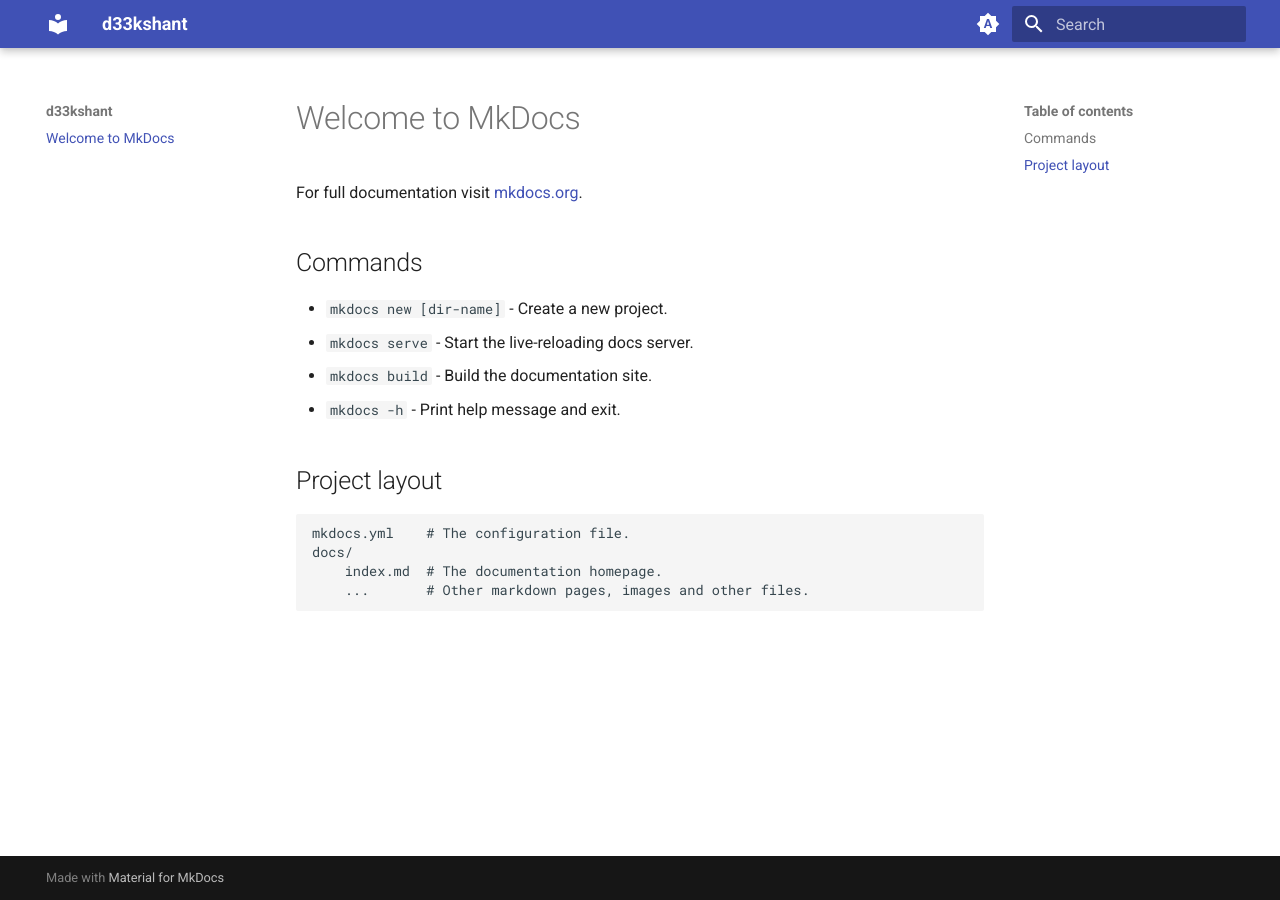
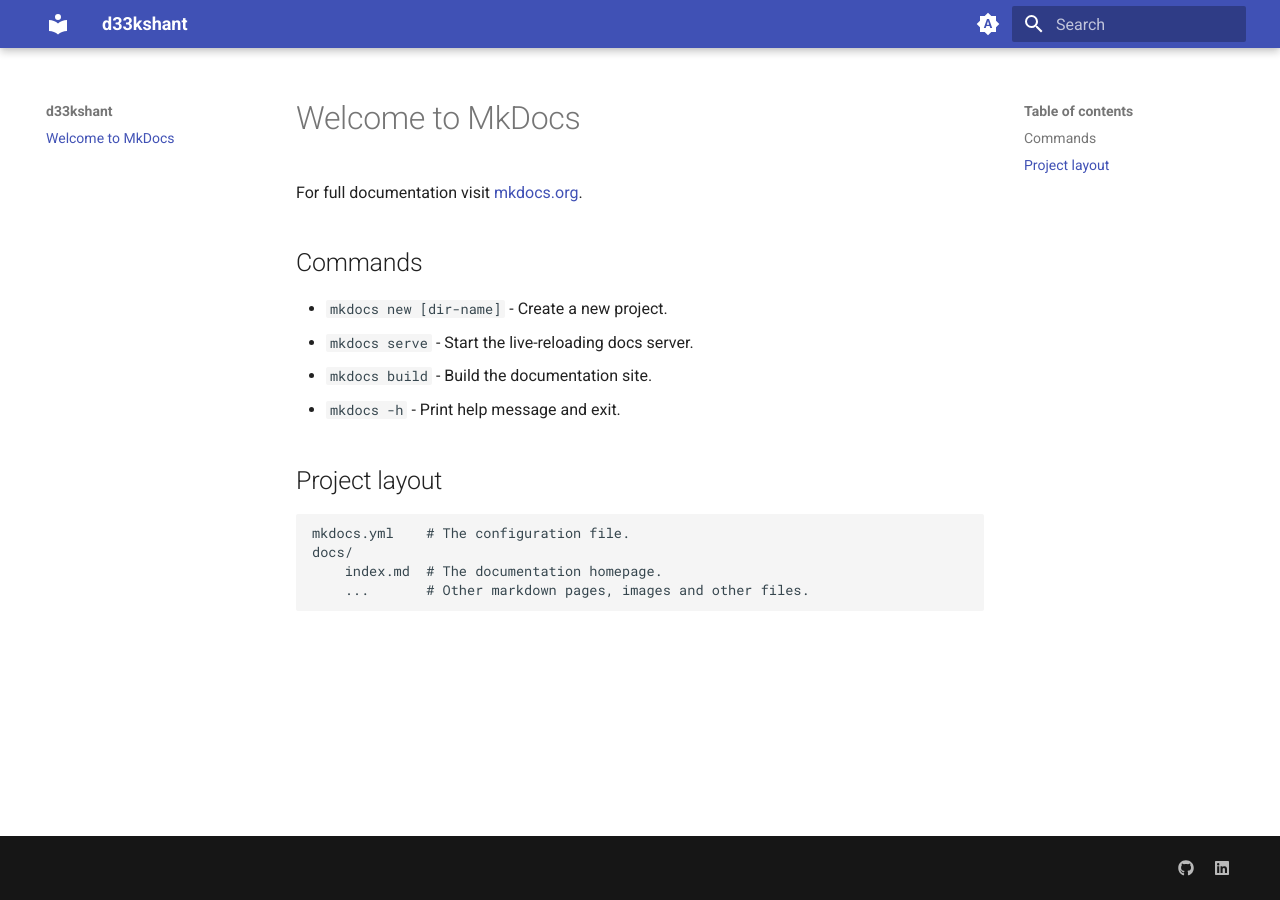
Before and after one commit to d33kshant/d33kshant.github.io, an MkDocs documentation site: the page built from docs/index.md, in a window 1280 px wide. Built offline with MkDocs 1.6.1 and Material for MkDocs 9.7.7, drawn with Linux system fonts in a browser that asks for light colours; some of the changed lines change nothing that is shown.

Commit message:
feat: updated footer contents

```diff
--- a/mkdocs.yml
+++ b/mkdocs.yml
@@ -35,6 +35,15 @@
   - pymdownx.superfences
   - pymdownx.tasklist
   - pymdownx.tilde
+extra:
+  generator: false
+  social:
+    - icon: fontawesome/brands/github
+      link: https://github.com/d33kshant
+      name: d33kshant on GitHub
+    - icon: fontawesome/brands/linkedin
+      link: https://linkedin.com/in/deekshantyadav
+      name: d33kshant on LinkedIn
 extra_javascript:
   - javascripts/mathjax.js
   - https://unpkg.com/mathjax@3/es5/tex-mml-chtml.js
```
